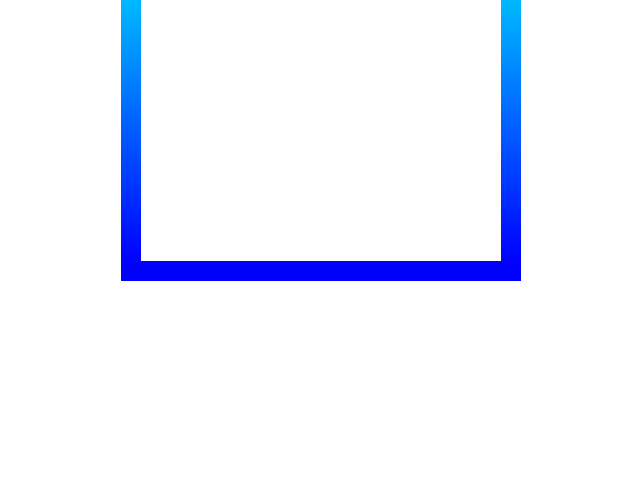
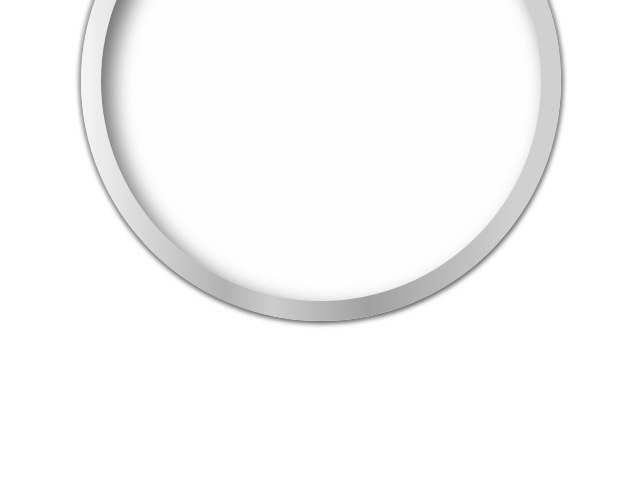
Before and after one commit to NadiaFrShLm/clock, a plain HTML site: page index.html in a window 1280 px wide. Shown: the part 319-800 px from the top of the page, without its empty margins (319-959 px from the left). Drawn offline with Linux system fonts and the light colour scheme.

Commit message:
daily commit

```diff
--- a/index.html
+++ b/index.html
@@ -10,6 +10,7 @@
   <body>
     <main class="container">
       <div class="clock">
+        <div class="clock--basel">
           <div class="clock--hour"></div>
           <div class="clock--hour"></div>
           <div class="clock--hour"></div>
@@ -35,6 +36,7 @@
           <div class="arrow arrow--min"></div>
           <div class="arrow arrow--sec"></div>
         </div>
+      </div>
     </main>
     <script src="index.js"></script>
   </body>
--- a/style.css
+++ b/style.css
@@ -21,12 +21,26 @@ body {
   justify-content: center;
 }
 .clock {
-  height: 25rem;
-  width: 25rem;
+  height: 30rem;
+  width: 30rem;
   border-radius: 50%;
-  border: double 20px transparent;
-  border-image: linear-gradient(to bottom, cyan, blue) 1;
-
-  background-origin: border-box;
-  background-clip: content-box, border-box;
+  display: flex;
+  align-items: center;
+  justify-content: center;
+  background: linear-gradient(
+    to right,
+    #f5f5f5 0%,
+    #b2b2b2 30%,
+    #cdcdcd 40%,
+    #a1a1a1 60%,
+    #d0d0d0 90%
+  );
+  box-shadow: -0.5px -2.5px 5px 1px #a3a3a3, 0.5px 1.5px 5px 1px #4f4f4f;
 }
+.clock--basel {
+  height: 27.5rem;
+  width: 27.5rem;
+  border-radius: 50%;
+  background: #fefefe;
+  box-shadow: inset 10px 10px 20px 1px #737373;
+}
```
Lines whose indentation alone changed are shown as unchanged.
